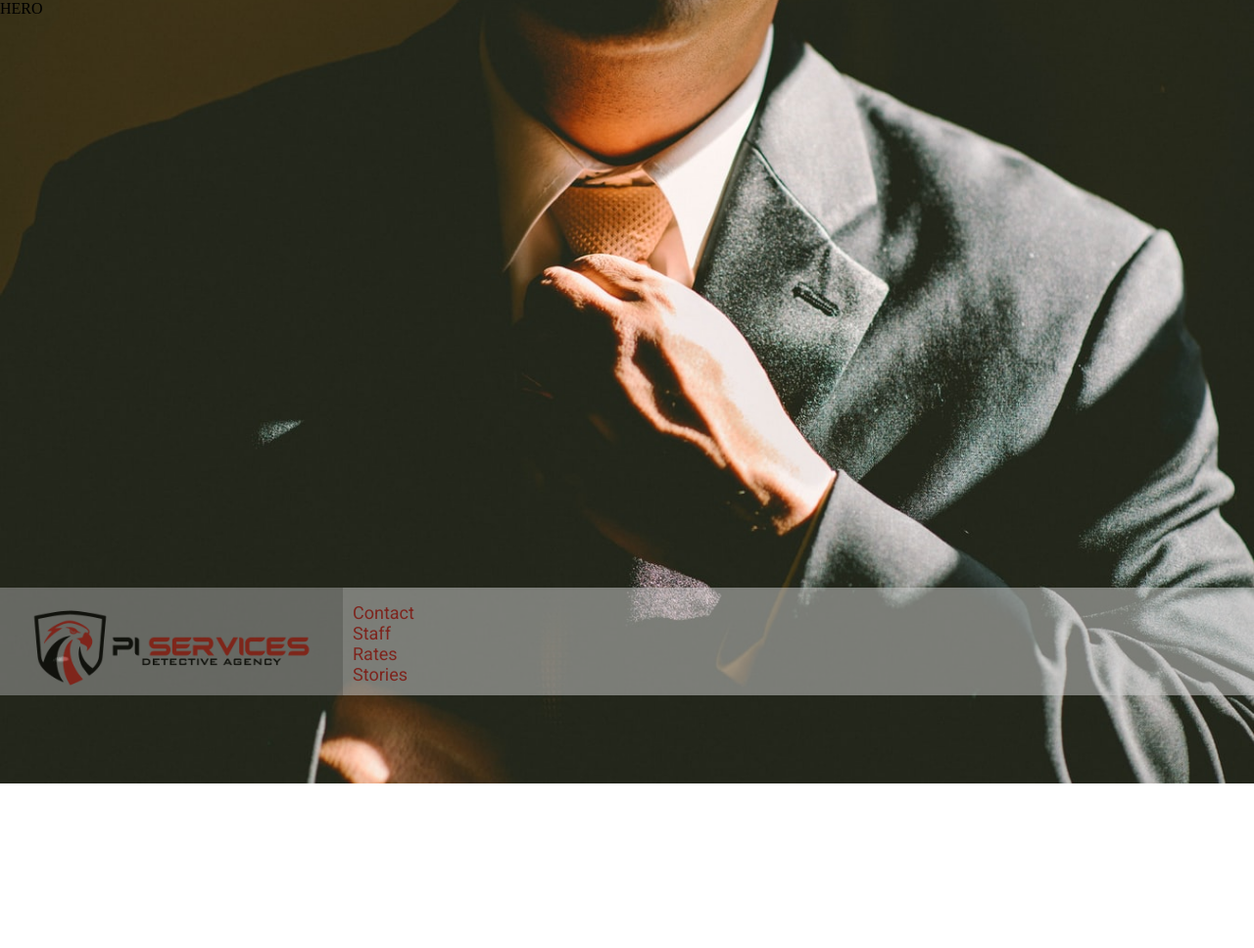
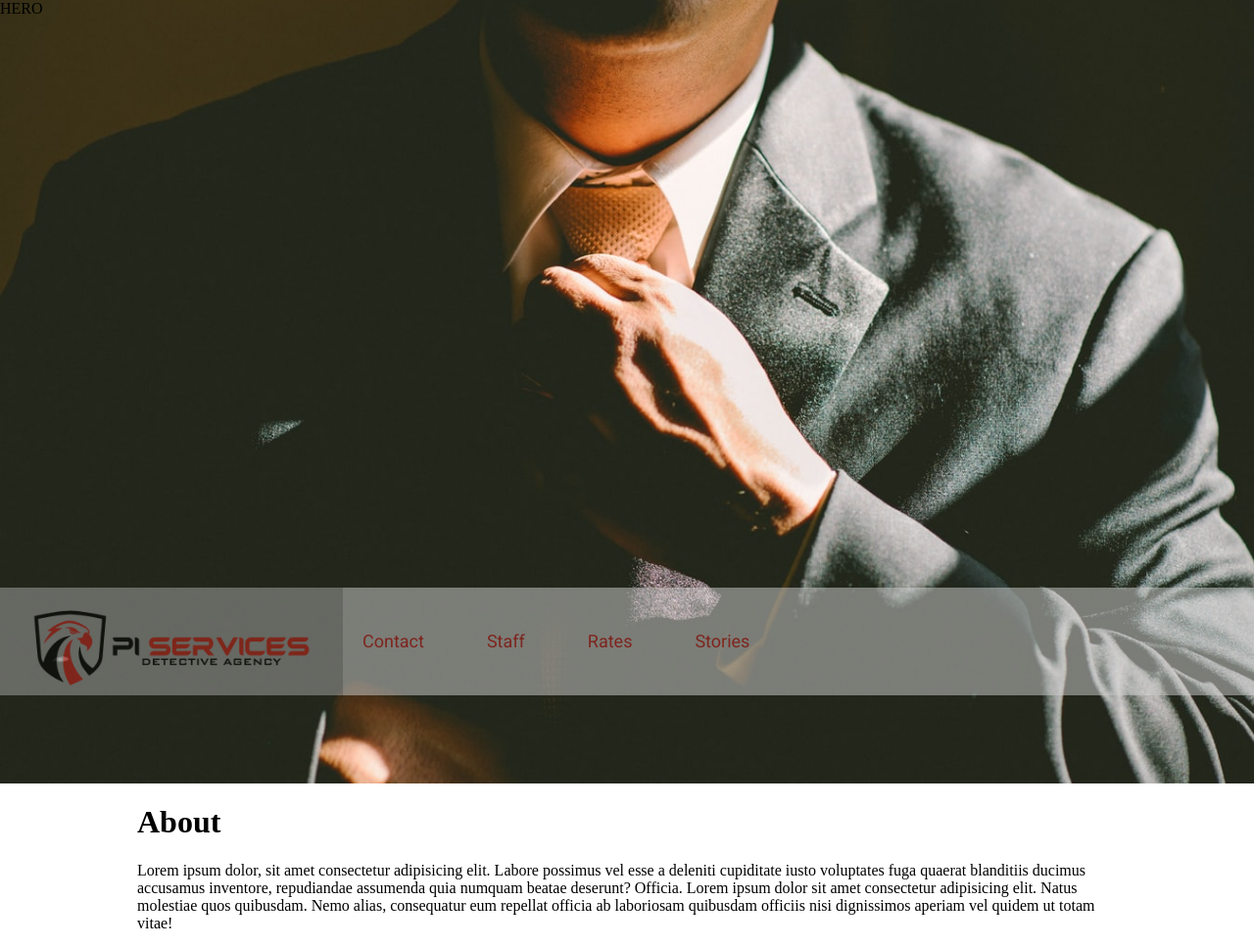
Before and after one commit to MrVintage710/WebDisignFinal, a plain HTML site: page index.html in a window 1280 px wide. Shown: the whole page at 98% size. Before the commit the page ends 800 px from the top, so only its background shows below. Drawn offline with Linux system fonts and the light colour scheme.

Commit message:
Started about page

```diff
--- a/css/index.css
+++ b/css/index.css
@@ -64,16 +64,18 @@ body {
     list-style: none;
     position: relative;
     height: 66%;
-    top: 14%;
+    top: 40%;
     margin: 0px;
     vertical-align: middle;
-    padding-left: 10px ;
+    padding-left: 20px ;
 }
 
 #nav-div ul li {
     color: #D72521;
     font-family: 'Roboto', sans-serif;
     font-size: large;
+    float: left;
+    padding-right: 5vw;
 }
 
 #nav-div ul li:hover {
--- a/index.html
+++ b/index.html
@@ -26,6 +26,9 @@
             </div>
         </div>
     </div>
-
+    <div class="container">
+        <h1>About</h1>
+        <p>Lorem ipsum dolor, sit amet consectetur adipisicing elit. Labore possimus vel esse a deleniti cupiditate iusto voluptates fuga quaerat blanditiis ducimus accusamus inventore, repudiandae assumenda quia numquam beatae deserunt? Officia. Lorem ipsum dolor sit amet consectetur adipisicing elit. Natus molestiae quos quibusdam. Nemo alias, consequatur eum repellat officia ab laboriosam quibusdam officiis nisi dignissimos aperiam vel quidem ut totam vitae!</p>
+    </div>
 </body>
 </html>
```
